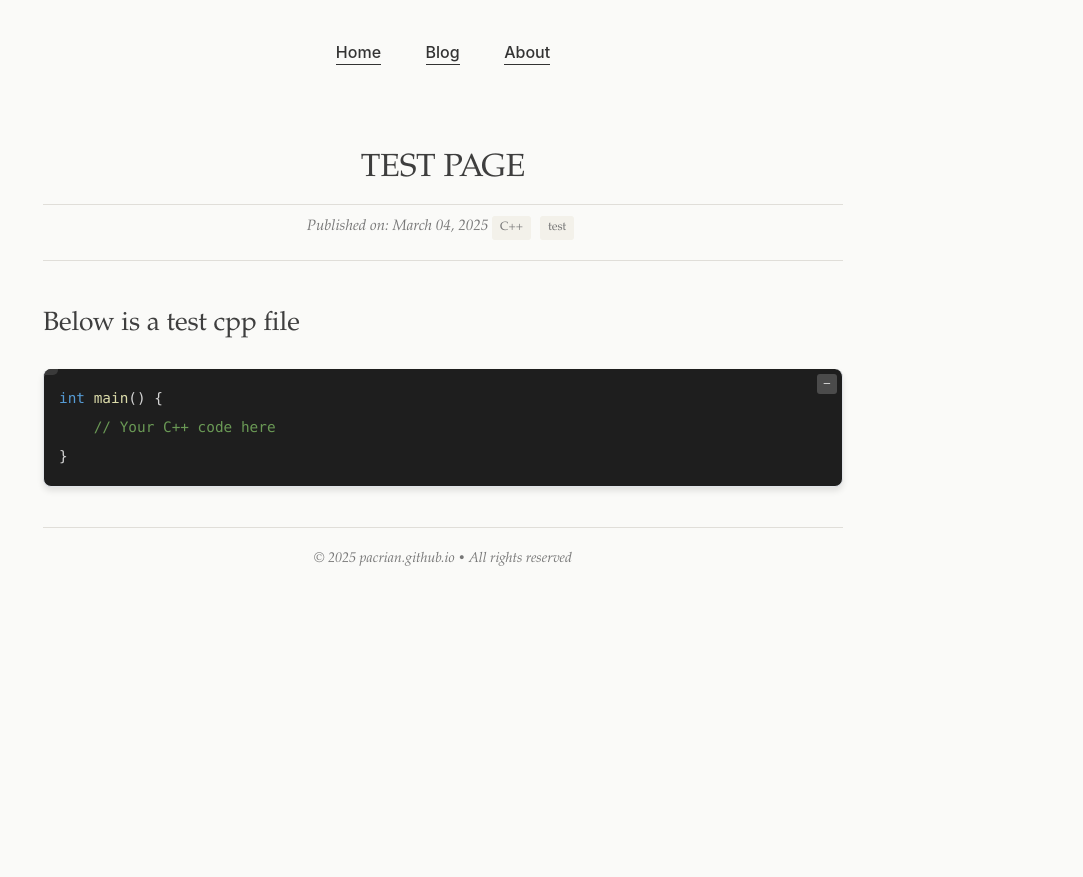
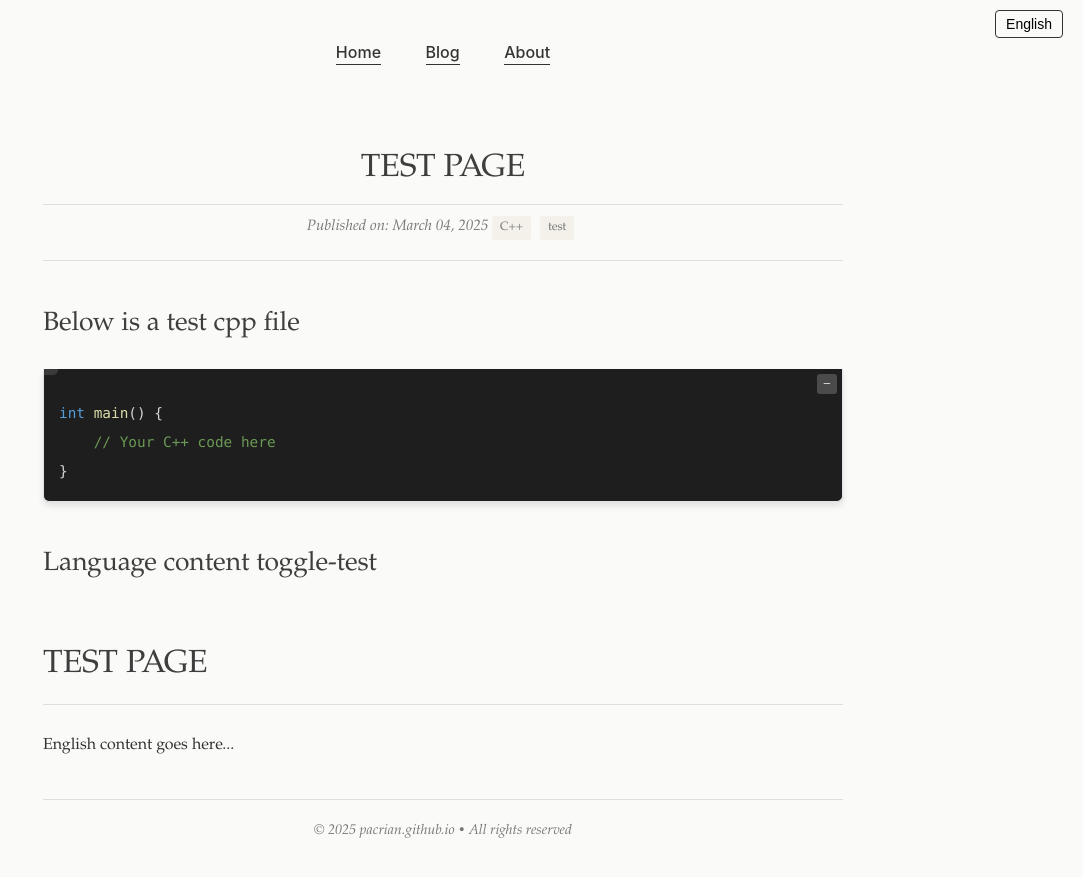
Before and after one commit to PACRian/pacrian.github.io, a Jekyll site: the page built from _tutorials/test_page.md, in a window 1280 px wide. Shown: the top 877 px of the page, without its empty margins (197-1280 px from the left). Built offline with Jekyll 4.4.1, drawn with Linux system fonts in a browser that asks for light colours.

Commit message:
Add language toggle functionality (en. & zh.)

````diff
--- a/_includes/footer.html
+++ b/_includes/footer.html
@@ -1,9 +1,6 @@
-<!-- _includes/footer.html 添加样式 -->
-
-<!-- Add this before the closing </body> tag -->
 <script src="{{ '/assets/js/code-folding.js' | relative_url }}"></script>
 <script src="{{ '/assets/js/lang-detection.js' | relative_url }}"></script>
-
+<script src="{{ '/assets/js/lang-toggle.js' | relative_url }}"></script>
 <!-- <script>
   // 配置 Prism 自动加载语言
   Prism.plugins.autoloader.languages_path =
--- a/_includes/head.html
+++ b/_includes/head.html
@@ -1,8 +1,9 @@
 <!-- _includes/head.html 添加样式 -->
 
+<link rel="stylesheet" href="{{ '/assets/css/syntax-vscode.css' | relative_url }}">
 <link rel="stylesheet" href="{{ '/assets/css/code-folding.css' | relative_url }}">
 <link rel="stylesheet" href="{{ '/assets/css/language-badge.css' | relative_url }}">
-<link rel="stylesheet" href="{{ '/assets/css/syntax-vscode.css' | relative_url }}">
+<link rel="stylesheet" href="{{ '/assets/css/lang-toggle.css' | relative_url }}">
 <!-- custom Prism.js -->
 <!-- <style>
     .code-collapse {
--- a/_layouts/post.html
+++ b/_layouts/post.html
@@ -1,5 +1,5 @@
 <!DOCTYPE html>
-<html lang="en">
+<html lang="en" data-default-lang="en">
 <head>
   <meta charset="UTF-8">
   <meta name="viewport" content="width=device-width, initial-scale=1.0">
@@ -235,6 +235,15 @@
       }
     }
   </style>
+
+  <!-- Language toggle: 语言切换按钮 -->
+  <div class="language-switch">
+    <button id="lang-toggle" class="lang-btn" onclick="toggleLanguage()">
+      <span class="lang-text" data-lang="en">中文</span>
+      <span class="lang-text" data-lang="zh">English</span>
+    </button>
+  </div>
+
 </head>
 <body>
   {% include navigation.html %}
--- a/_tutorials/test_page.md
+++ b/_tutorials/test_page.md
@@ -5,6 +5,10 @@
 categories: ["C++ tutorials"]
 tags: ["C++", "test"]
 excerpt: "TEST"
+lang: en
+translations:
+  - lang: zh
+    url: /test_page.zh.html
 ---
 
 ## Below is a test cpp file
@@ -13,3 +17,18 @@
     // Your C++ code here
 }
 ```
+
+
+## Language content toggle-test
+
+<div data-lang="en">
+  <!-- English content here -->
+  <h1>{{ page.title }}</h1>
+  <p>English content goes here...</p>
+</div>
+
+<div data-lang="zh">
+  <!-- Chinese content here -->
+  <h1>测试页面</h1>
+  <p>这里是中文内容...</p>
+</div>
--- /dev/null
+++ b/assets/css/lang-toggle.css
@@ -0,0 +1,19 @@
+.language-switch {
+    position: absolute;
+    top: 10px;
+    right: 20px;
+  }
+
+  .lang-btn {
+    background-color: transparent;
+    border: 1px solid #333;
+    border-radius: 4px;
+    padding: 5px 10px;
+    font-size: 14px;
+    cursor: pointer;
+    transition: background-color 0.3s ease;
+  }
+
+  .lang-btn:hover {
+    background-color: rgba(0, 0, 0, 0.1);
+  }
--- /dev/null
+++ b/assets/js/lang-toggle.js
@@ -0,0 +1,45 @@
+document.addEventListener("DOMContentLoaded", function() {
+  // Check for saved language preference
+  const savedLang = localStorage.getItem('siteLanguage');
+
+  // If no saved preference, detect browser language
+  if (!savedLang) {
+    const browserLang = navigator.language.substring(0, 2);
+    // Only set to Chinese if browser explicitly requests it, otherwise default to English
+    const initialLang = (browserLang === 'zh') ? 'zh' : 'en';
+    setLanguage(initialLang);
+  } else {
+    setLanguage(savedLang);
+  }
+});
+
+  function toggleLanguage() {
+    const currentLang = document.documentElement.getAttribute('lang');
+    const newLang = currentLang === 'en' ? 'zh' : 'en';
+    setLanguage(newLang);
+  }
+
+  function setLanguage(lang) {
+    // Update the HTML lang attribute for accessibility and SEO
+    document.documentElement.setAttribute('lang', lang);
+
+    // Store the user's language preference
+    localStorage.setItem('siteLanguage', lang);
+
+    // Update visible content
+    document.querySelectorAll('[data-lang]').forEach(element => {
+      if (element.classList.contains('lang-text')) {
+        // For the toggle button text, show only the opposite language text
+        element.style.display = element.getAttribute('data-lang') === lang ? 'none' : 'inline';
+      } else {
+        // For content elements, show only matching language
+        element.style.display = element.getAttribute('data-lang') === lang ? 'block' : 'none';
+      }
+    });
+
+    // Update page title if available in both languages
+    const pageTitle = document.querySelector(`meta[data-lang="${lang}"][property="og:title"]`);
+    if (pageTitle) {
+      document.title = pageTitle.getAttribute('content');
+    }
+  }
````
